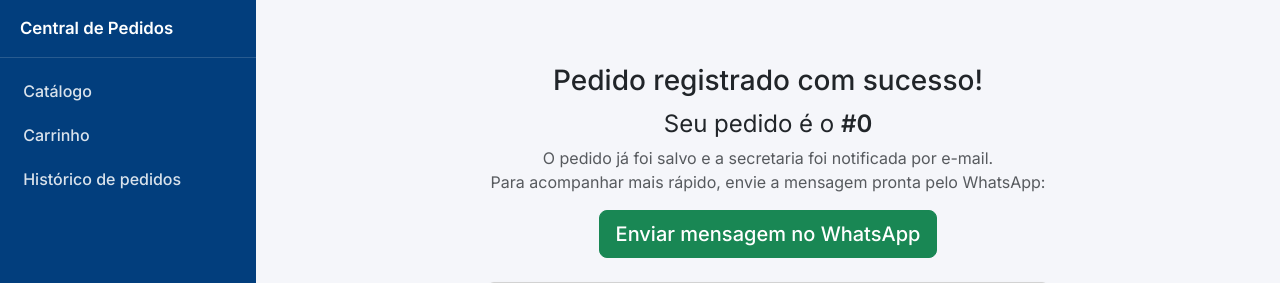
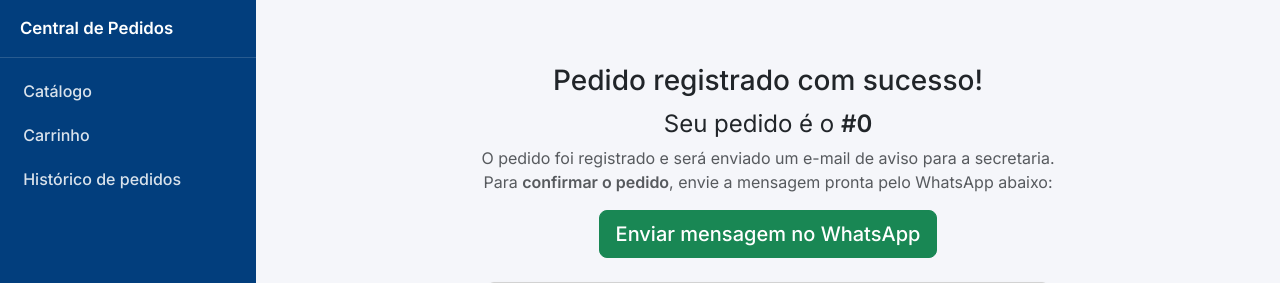
Before and after one commit to assumpcaofelipe/sistemadematerialescolar, a PHP site: template views/escola/sucesso.php in a window 1280 px wide. Shown: the top 283 px of the page. Run offline with PHP 8.4, Linux system fonts and the light colour scheme; the template is opened without the code that fills it, so the values that code supplies are empty; some libraries are stand-ins or nearby versions.

Commit message:
atualização da mensagem de confirmção de pedido

```diff
--- a/views/escola/sucesso.php
+++ b/views/escola/sucesso.php
@@ -5,8 +5,8 @@
     <h1 class="h3 mb-2">Pedido registrado com sucesso!</h1>
     <p class="fs-4 mb-1">Seu pedido é o <strong>#<?= (int) $numero ?></strong></p>
     <p class="text-muted">
-        O pedido já foi salvo e a secretaria foi notificada por e-mail.<br>
-        Para acompanhar mais rápido, envie a mensagem pronta pelo WhatsApp:
+        O pedido foi registrado e será enviado um e-mail de aviso para a secretaria.<br>
+        Para <strong>confirmar o pedido</strong>, envie a mensagem pronta pelo WhatsApp abaixo:
     </p>
 
     <a href="<?= e($linkWhats) ?>" target="_blank" rel="noopener" class="btn btn-success btn-lg mb-3">
```
